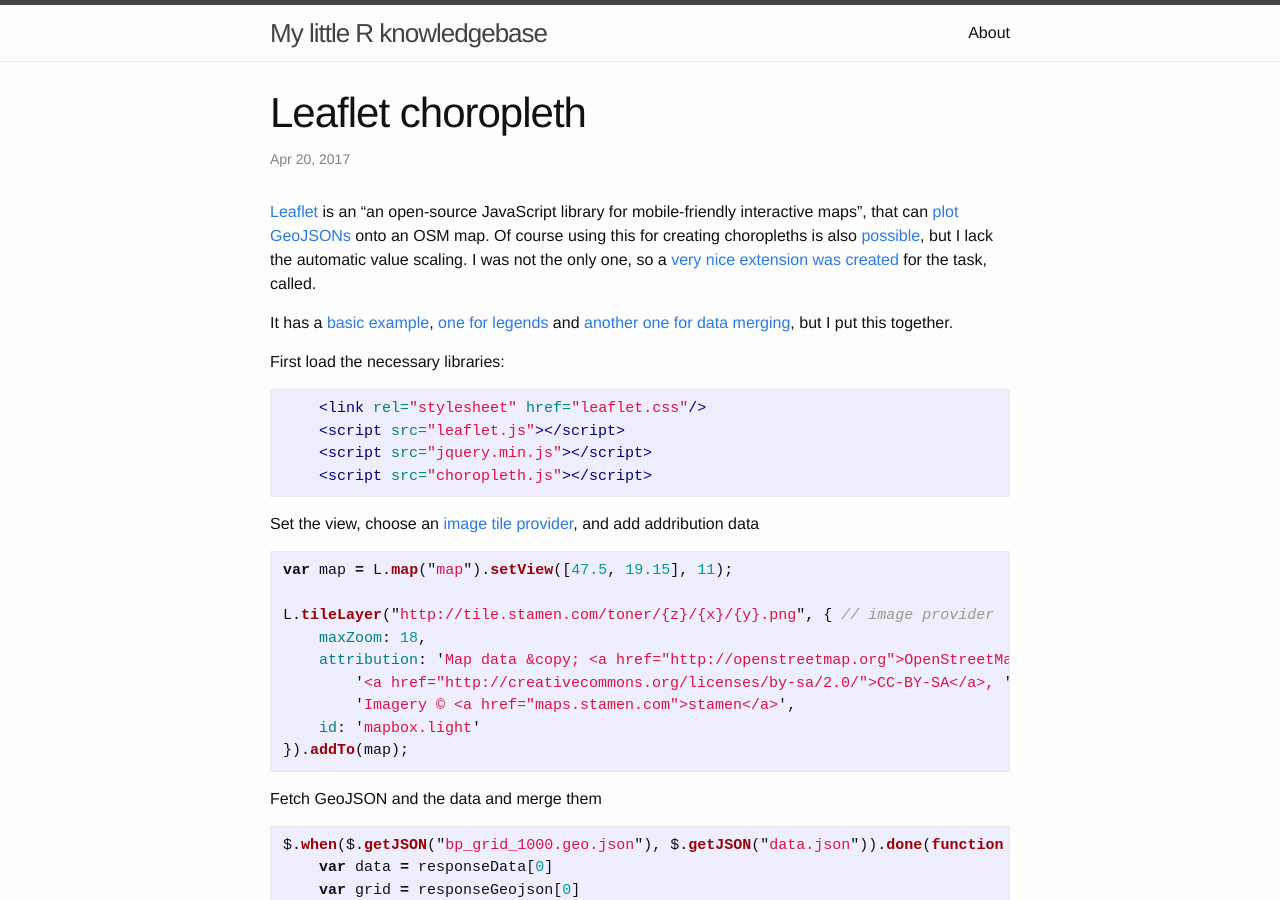
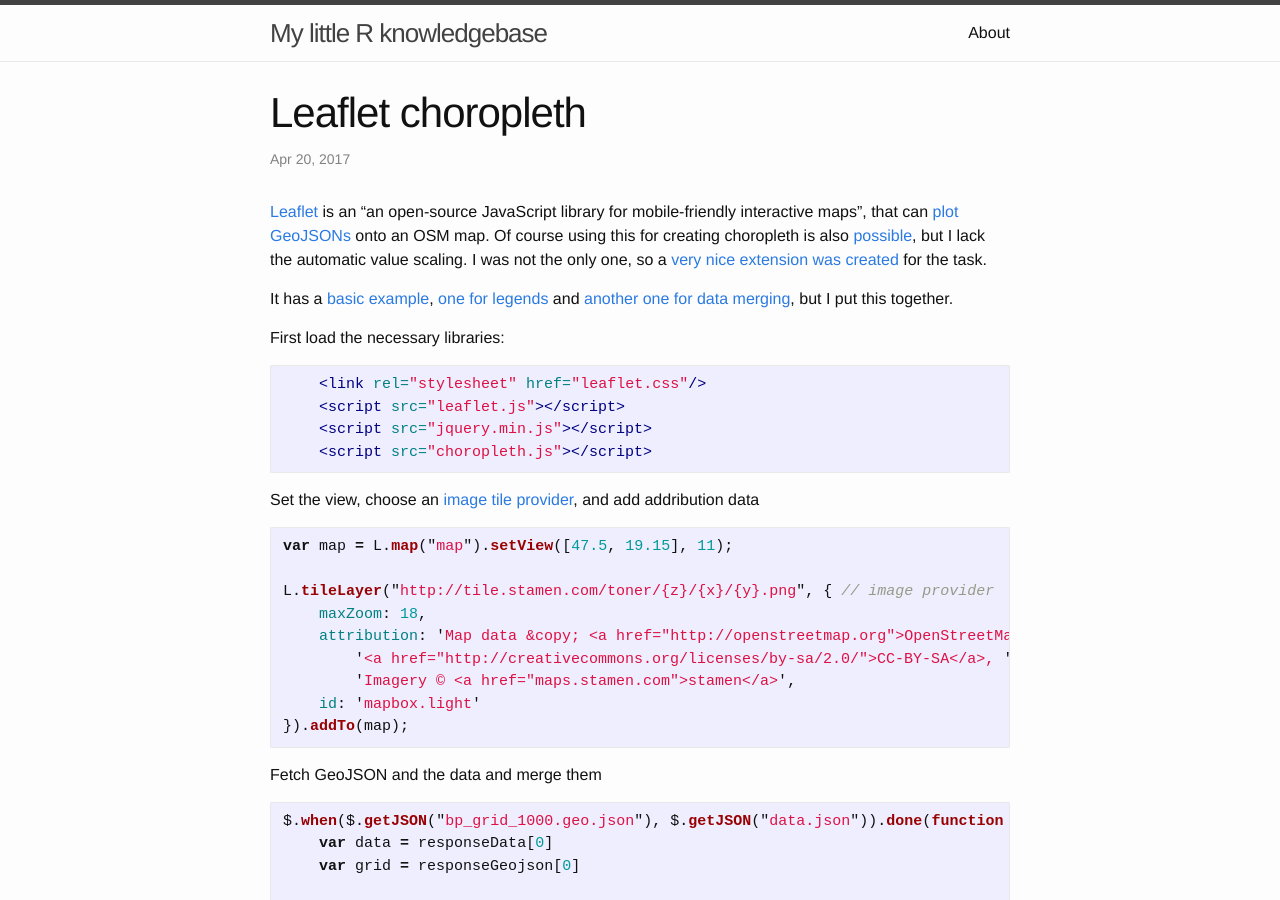
Before and after one commit to pintergreg/r-blog, a Jekyll site: the page built from _posts/2017-04-20-leaflet-choropleth.md, in a window 1280 px wide and 900 px high. Built offline with Jekyll 4.4.1, drawn with Linux system fonts in a browser that asks for light colours; some of the changed text lies outside the part shown.

Commit message:
fix some errors in the text

```diff
--- a/_posts/2017-04-20-leaflet-choropleth.md
+++ b/_posts/2017-04-20-leaflet-choropleth.md
@@ -7,7 +7,7 @@ demo: leaflet_choropleth/leaflet.html
 ---
 
 [Leaflet](http://leafletjs.com/) is an "an open-source JavaScript library
-for mobile-friendly interactive maps", that can [plot GeoJSONs](http://leafletjs.com/examples/geojson/) onto an OSM map. Of course using this for creating choropleths is also [possible](http://leafletjs.com/examples/choropleth/), but I lack the automatic value scaling. I was not the only one, so a [very nice extension was created](https://github.com/timwis/leaflet-choropleth) for the task, called.
+for mobile-friendly interactive maps", that can [plot GeoJSONs](http://leafletjs.com/examples/geojson/) onto an OSM map. Of course using this for creating choropleth is also [possible](http://leafletjs.com/examples/choropleth/), but I lack the automatic value scaling. I was not the only one, so a [very nice extension was created](https://github.com/timwis/leaflet-choropleth) for the task.
 
 It has a [basic example](https://github.com/timwis/leaflet-choropleth/blob/gh-pages/examples/basic/demo.js), [one for legends](https://github.com/timwis/leaflet-choropleth/blob/gh-pages/examples/legend/demo.js) and [another one for data merging](https://github.com/timwis/leaflet-choropleth/blob/gh-pages/examples/fetch_join/demo.js), but I put this together.
 
```
Also changed, not shown: other parts of _posts/2017-04-20-leaflet-choropleth.md (+1 -1 lines).
